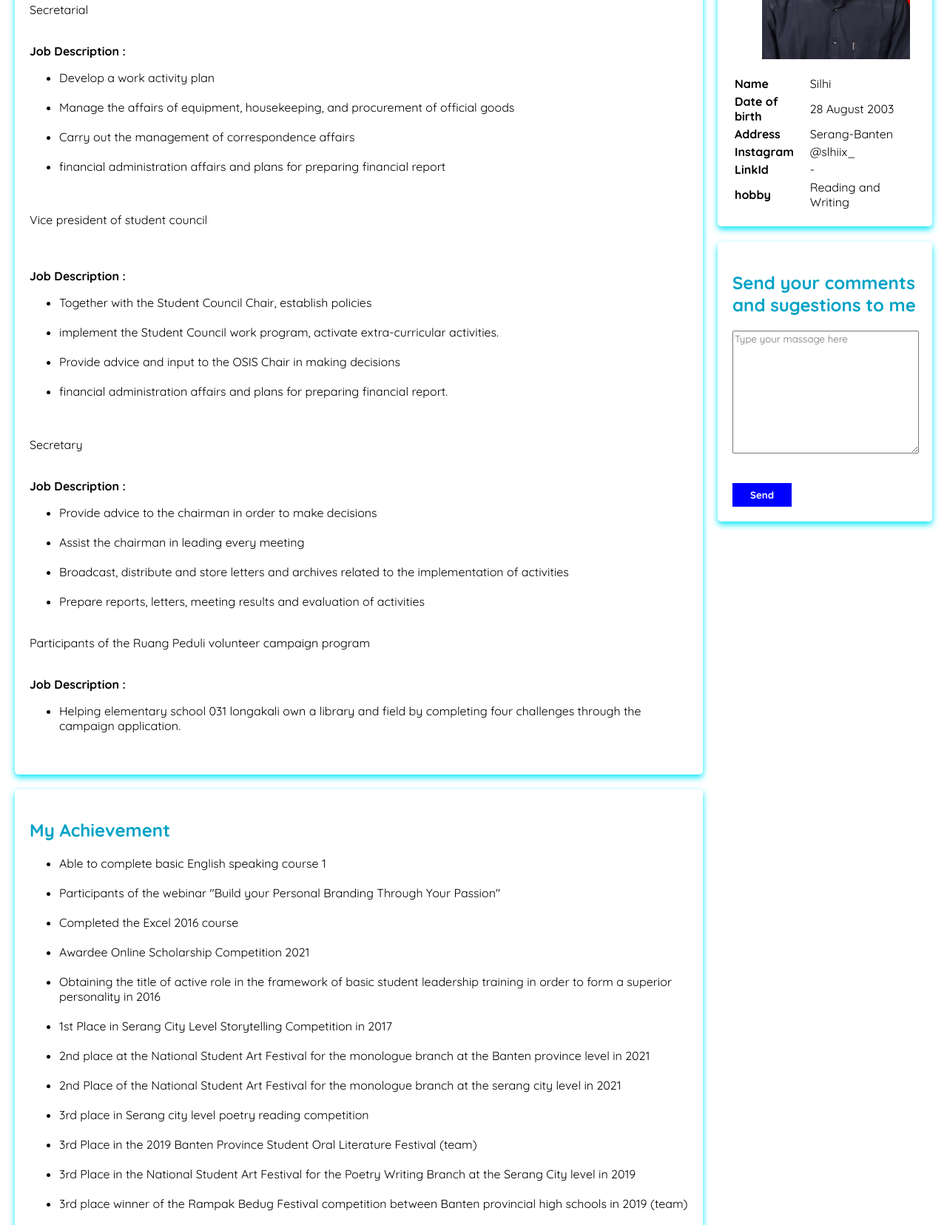
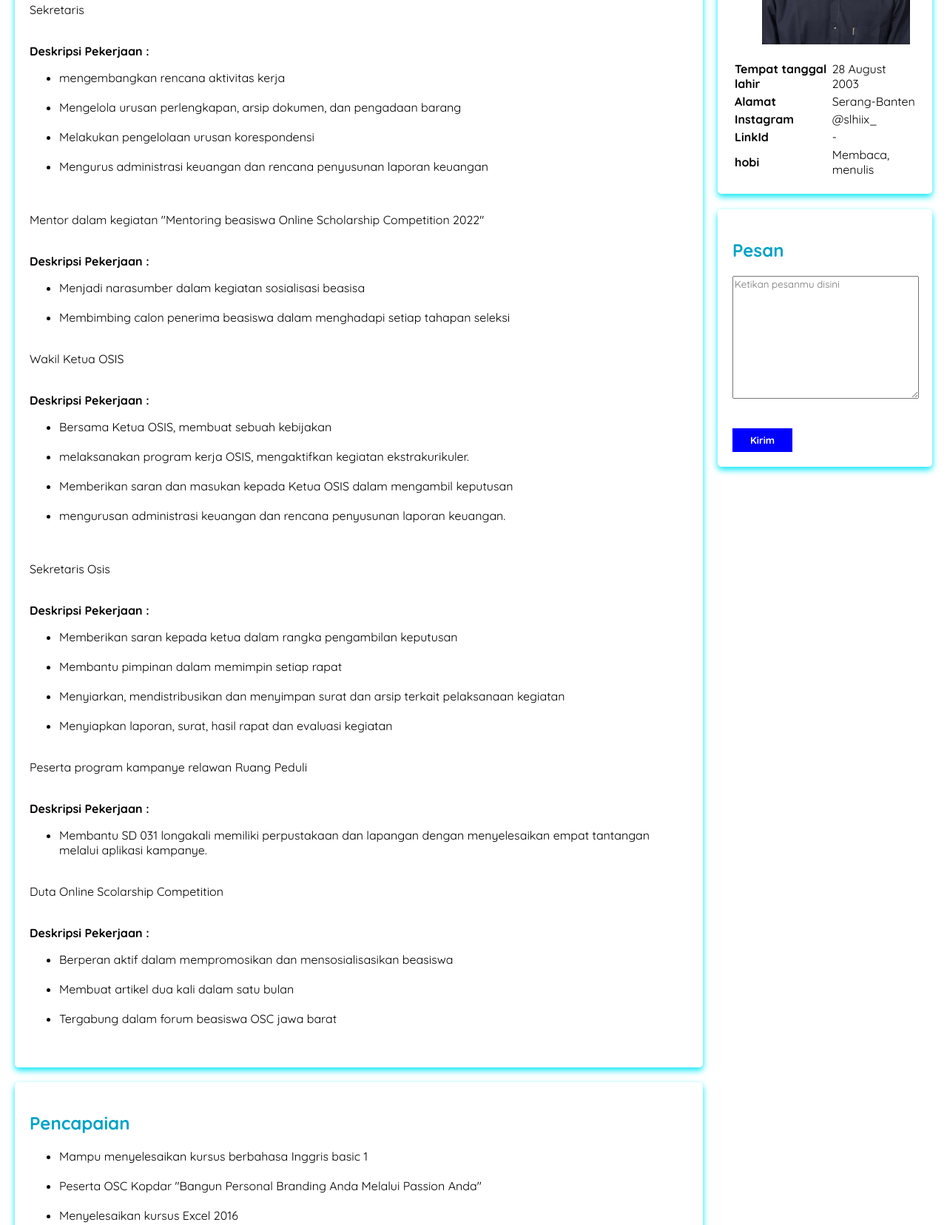
Before and after one commit to Silhi/sihiix_.github.io, a plain HTML site: page index.html in a window 1280 px wide. Shown: the part 630-2286 px from the top of the page at 74% size. Drawn offline with nearby package versions, Linux system fonts and the light colour scheme.

Commit message:
Update index.html

```diff
--- a/index.html
+++ b/index.html
@@ -8,17 +8,19 @@
   </head>
   <body>
     <header>
-      <div class="jumbotron card">
-        <h1 data-aos="fade-up">My Portofolio</h1>
-        <p data-aos="fade-up">Hallo ? welcome to my Portofolio, there are some interesting information about myself</p>
+      <div class="jumbotron">
+        <h1 data-aos="fade-up">SILHI | Sistem Informasi Institut Teknologi Nasional '22</h1>
+        <p data-aos="fade-up">Banten, Indonesia (+62)</p>
       </div>
+      <div class="navigasi">
       <nav>
         <ul>
-          <li><a href="#AboutMe">Aboutme</a></li>
+          <li><a href="#AboutMe">About Me</a></li>
           <li><a href="#Experience">Experience</a></li>
           <li><a href="#MyAchievement">Achievement</a></li>
         </ul>
       </nav>
+      </div>
     </header>
     <main>
       <div id="content">
@@ -26,70 +28,89 @@
         data-aos-easing="linear"
         data-aos-duration="1500">
           <h2 data-aos="zoom-in">About Me</h2>
-          <p data-aos="zoom-in-down">High school graduate with a concentration in natural science. Active in organization, competitions, webinars, and socialize. Always neat, clean, and organized at work.</p>
+          <p data-aos="zoom-in-down">Minat besar untuk berkarir dalam bidang analisis dan pengelolaan data. Semasa sekolah sampai saat ini aktif dalam berkegiatan baik di dalam kampus maupun di luar. Memiliki kemampuan fisik yang optimal, senantiasa rapih, cekatan, dan teratur dalam bekerja.   </p>
         </article>
 
         <article id="Experience" class="card" data-aos="zoom-in">
           <h2 data-aos="fade-up">Organizational & Volunteer Experience</h2>
           <p data-aos="fade-up">
-            <p data-aos="fade-up">Secretarial </p> <br />
-            <b data-aos="fade-up">Job Description :</b><br />
+
+            <p data-aos="fade-up">Sekretaris</p> <br />
+            <b data-aos="fade-up">Deskripsi Pekerjaan :</b><br />
             <ul>
-            <li data-aos="fade-up">Develop a work activity plan</li><br />
-            <li data-aos="fade-up">Manage the affairs of equipment, housekeeping, and procurement of official goods</li><br />
-            <li data-aos="fade-up">Carry out the management of correspondence affairs</li><br />
-            <li data-aos="fade-up">financial administration affairs and plans for preparing financial report</li>
+              <li data-aos="fade-up">mengembangkan rencana aktivitas kerja</li><br />
+              <li data-aos="fade-up">Mengelola urusan perlengkapan, arsip dokumen, dan pengadaan barang</li><br />
+              <li data-aos="fade-up">Melakukan pengelolaan urusan korespondensi</li><br />
+              <li data-aos="fade-up">Mengurus administrasi keuangan dan rencana penyusunan laporan keuangan</li>
               </ul>
           </p><br>
 
           <p>
-            <p data-aos="fade-up">Vice president of student council </p><br /><br />
-            <b data-aos="fade-up">Job Description :</b><br />
+            <p data-aos="fade-up">Mentor dalam kegiatan "Mentoring beasiswa Online Scholarship Competition 2022"</p><br />
+            <b data-aos="fade-up">Deskripsi Pekerjaan :</b><br />
             <ul>
-            <li data-aos="fade-up">Together with the Student Council Chair, establish policies</li><br />
-            <li data-aos="fade-up">implement the Student Council work program, activate extra-curricular activities.</li><br />
-            <li data-aos="fade-up">Provide advice and input to the OSIS Chair in making decisions </li><br />
-            <li data-aos="fade-up">financial administration affairs and plans for preparing financial report.</li>
+            <li data-aos="fade-up">Menjadi narasumber dalam kegiatan sosialisasi beasisa</li><br />
+            <li data-aos="fade-up">Membimbing calon penerima beasiswa dalam menghadapi setiap tahapan seleksi</li><br />
+            </ul>
+          </p>
+
+          <p>
+            <p data-aos="fade-up">Wakil Ketua OSIS </p><br />
+            <b data-aos="fade-up">Deskripsi Pekerjaan :</b><br />
+            <ul>
+            <li data-aos="fade-up">Bersama Ketua OSIS, membuat sebuah kebijakan</li><br />
+            <li data-aos="fade-up">melaksanakan program kerja OSIS, mengaktifkan kegiatan ekstrakurikuler.</li><br />
+            <li data-aos="fade-up">Memberikan saran dan masukan kepada Ketua OSIS dalam mengambil keputusan </li><br />
+            <li data-aos="fade-up">mengurusan administrasi keuangan dan rencana penyusunan laporan keuangan.</li>
             </ul>
           </p><br>
 
           <p>
-            <p data-aos="fade-up">Secretary </p><br />
-            <b data-aos="fade-up">Job Description :</b><br />
+            <p data-aos="fade-up">Sekretaris Osis </p><br />
+            <b data-aos="fade-up">Deskripsi Pekerjaan :</b><br />
             <ul>
-            <li data-aos="fade-up">Provide advice to the chairman in order to make decisions</li><br />
-            <li data-aos="fade-up">Assist the chairman in leading every meeting</li><br />
-            <li data-aos="fade-up">Broadcast, distribute and store letters and archives related to the implementation of activities</li><br />
-            <li data-aos="fade-up">Prepare reports, letters, meeting results and evaluation of activities</li><br>
+            <li data-aos="fade-up">Memberikan saran kepada ketua dalam rangka pengambilan keputusan</li><br />
+            <li data-aos="fade-up">Membantu pimpinan dalam memimpin setiap rapat</li><br />
+            <li data-aos="fade-up">Menyiarkan, mendistribusikan dan menyimpan surat dan arsip terkait pelaksanaan kegiatan</li><br />
+            <li data-aos="fade-up">Menyiapkan laporan, surat, hasil rapat dan evaluasi kegiatan</li><br>
             </ul>
           </p>
           <p>
-                <p data-aos="fade-up">Participants of the Ruang Peduli volunteer campaign program </p><br />
-                <b data-aos="fade-up">Job Description :</b><br />
+            <p data-aos="fade-up">Peserta program kampanye relawan Ruang Peduli </p><br />
+            <b data-aos="fade-up">Deskripsi Pekerjaan :</b><br />
             <ul>
-                <li data-aos="fade-up">Helping elementary school 031 longakali own a library and field by completing four challenges through the campaign application.</li><br />
+            <li data-aos="fade-up">Membantu SD 031 longakali memiliki perpustakaan dan lapangan dengan menyelesaikan empat tantangan melalui aplikasi kampanye.</li><br />
             </ul>
+          </p>
+          <p>
+          <p data-aos="fade-up">Duta Online Scolarship Competition</p><br />
+            <b data-aos="fade-up">Deskripsi Pekerjaan :</b><br />
+            <ul>
+            <li data-aos="fade-up">Berperan aktif dalam mempromosikan dan mensosialisasikan beasiswa</li><br />
+            <li data-aos="fade-up">Membuat artikel dua kali dalam satu bulan</li><br />
+            <li data-aos="fade-up">Tergabung dalam forum beasiswa OSC jawa barat </li><br />
             </p>
              </article>
 
              <article id="MyAchievement" class="card" data-aos="fade-down"
              data-aos-easing="linear"
              data-aos-duration="1500">
-          <h2 data-aos="fade-up">My Achievement</h2>
+               <h2 data-aos="fade-up">Pencapaian</h2>
                <p>
                 <ul>
-                <li data-aos="fade-up">Able to complete basic English speaking course 1</li><br />
-                <li data-aos="fade-up">Participants of the webinar "Build your Personal Branding Through Your Passion"</li><br>
-                <li data-aos="fade-up">Completed the Excel 2016 course</li><br>
-                <li data-aos="fade-up">Awardee Online Scholarship Competition 2021</li><br>
-                <li data-aos="fade-up">Obtaining the title of active role in the framework of basic student leadership training in order to form a superior personality in 2016</li><br>
-                <li data-aos="fade-up">1st Place in Serang City Level Storytelling Competition in 2017</li><br>
-                <li data-aos="fade-up">2nd place at the National Student Art Festival for the monologue branch at the Banten province level in 2021</li><br>
-                <li data-aos="fade-up">2nd Place of the National Student Art Festival for the monologue branch at the serang city level in 2021</li><br>
-                <li data-aos="fade-up">3rd place in Serang city level poetry reading competition</li><br>
-                <li data-aos="fade-up">3rd Place in the 2019 Banten Province Student Oral Literature Festival (team)</li><br>
-                <li data-aos="fade-up">3rd Place in the National Student Art Festival for the Poetry Writing Branch at the Serang City level in 2019</li><br>
-                <li data-aos="fade-up">3rd place winner of the Rampak Bedug Festival competition between Banten provincial high schools in 2019 (team)</li>
+                  <li data-aos="fade-up">Mampu menyelesaikan kursus berbahasa Inggris basic 1</li><br />
+                  <li data-aos="fade-up">Peserta OSC Kopdar "Bangun Personal Branding Anda Melalui Passion Anda"</li><br>
+                  <li data-aos="fade-up">Menyelesaikan kursus Excel 2016</li><br>
+                  <li data-aos="fade-up">Penerima beasiswa Online Scholarship Competition (OSC) 2021</li><br>
+                  <li data-aos="fade-up">Mendapatkan predikat peran aktif dalam rangka pembinaan dasar kepemimpinan mahasiswa dalam rangka pembentukan kepribadian unggul tahun 2016</li><br>
+                  <li data-aos="fade-up">Juara 1 Lomba Mendongeng Tingkat Kota Serang Tahun 2017</li><br>
+                  <li data-aos="fade-up">Juara 1 Lomba Mendongeng Hari Anak Nasional Tingkat Kota Serang </li><br>
+                  <li data-aos="fade-up">Juara 2 Festival Seni Mahasiswa Nasional Cabang Monolog Tingkat Provinsi Banten Tahun 2021</li><br>
+                  <li data-aos="fade-up">Juara 2 Festival Seni Mahasiswa Nasional cabang monolog tingkat kota serang tahun 2021</li><br>
+                  <li data-aos="fade-up">Juara 3 lomba baca puisi tingkat kota Serang</li><br>
+                  <li data-aos="fade-up">Juara 3 Festival Sastra Lisan Mahasiswa Provinsi Banten Tahun 2019 (tim)</li><br>
+                  <li data-aos="fade-up">Juara 3 Festival Seni Mahasiswa Nasional Cabang Penulisan Puisi tingkat Kota Serang Tahun 2019</li><br>
+                  <li data-aos="fade-up">Juara 3 lomba Festival Rampak Bedug antar SMA se-provinsi Banten tahun 2019 (tim)</li>
               </ul>
                  </p>
                </section>
@@ -101,7 +122,7 @@
         data-aos-easing="ease-out-cubic"
         data-aos-duration="2000">
           <header>
-            <h2 data-aos="fade-up">Personal Identity</h2>
+            <h2 data-aos="fade-up">Identitas</h2>
             <figure>
               <img src="assets/image/fotoaku1.jpg" />
             </figure>
@@ -109,15 +130,11 @@
           <section>
             <table>
               <tr>
-                <th data-aos="fade-up">Name</th>
-                <td data-aos="fade-up">Silhi</td>
-              </tr>
-              <tr>
-                <th data-aos="fade-up">Date of birth</th>
+                <th data-aos="fade-up">Tempat tanggal lahir</th>
                 <td data-aos="fade-up">28 August 2003</td>
               </tr>
               <tr>
-                <th data-aos="fade-up">Address</th>
+                <th data-aos="fade-up">Alamat</th>
                 <td data-aos="fade-up">Serang-Banten</td>
               </tr>
               <tr>
@@ -129,8 +146,8 @@
                 <td data-aos="fade-up">-</td>
               </tr>
               <tr>
-                <th data-aos="fade-up">hobby</th>
-                <td data-aos="fade-up">Reading and Writing</td>
+                <th data-aos="fade-up">hobi</th>
+                <td data-aos="fade-up">Membaca, menulis</td>
               </tr>
             </table>
           </section>
@@ -139,13 +156,13 @@
         data-aos-easing="ease-out-cubic"
         data-aos-duration="2000">
         <div class="wrapper">
-          <h2 data-aos="fade-up">Send your comments and sugestions to me</h2>
+          <h2 data-aos="fade-up">Pesan</h2>
           <form action="" method="post">
             <div class="form-group">
-              <textarea name="" id="" cols="33" rows="10" placeholder="Type your massage here" data-aos="fade-up"></textarea>
+              <textarea name="" id="" cols="33" rows="10" placeholder="Ketikan pesanmu disini" data-aos="fade-up"></textarea>
             </div>
             <div class="form-group"><br>
-              <button type="submit" class="submit" data-aos="fade-up">Send</button>
+              <button type="submit" class="submit" data-aos="fade-up">Kirim</button>
             </div>
           </form>
 
```
Lines whose indentation alone changed are shown as unchanged.
